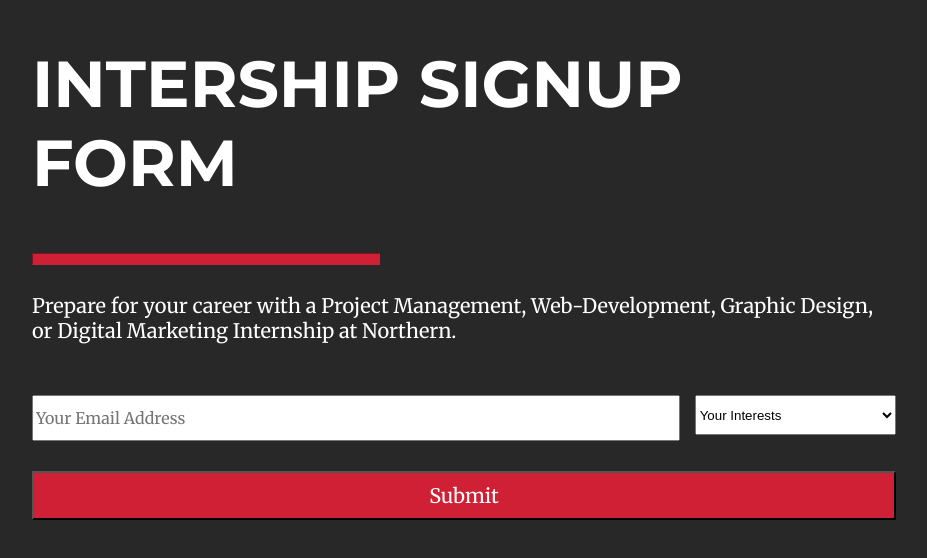
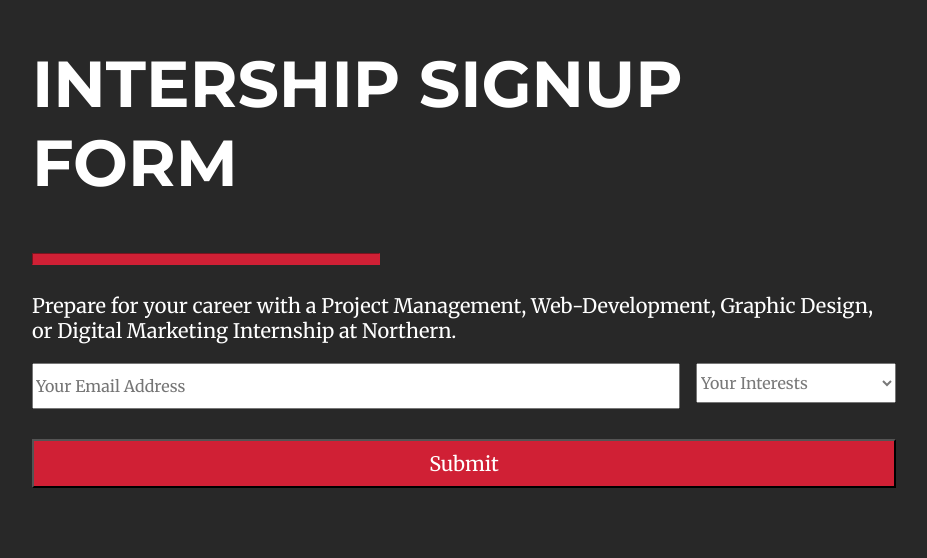
Before and after one commit to CaitieCat/internSignup, a React (Create React App) app: page / in a window 1280 px wide. Shown: the part 108-666 px from the top of the page, without its empty margins (176-1103 px from the left). Built offline with nearby package versions, Linux system fonts and the light colour scheme.

Commit message:
Styling select box

```diff
--- a/src/components/Form.js
+++ b/src/components/Form.js
@@ -15,7 +15,12 @@ export default function Form(props){
     var validator = require("email-validator");
 
     function submit(){
-        if (validator.validate(email)){
+        if (!validator.validate(email)){
+            setEmail("invalidEmail");
+            console.log("Please enter a valid email");
+        } else if (choice === ""){
+            console.log("Please select an interest");
+        } else {
             console.log(email);
             console.log(choice);
             setState("submitted");
@@ -28,9 +33,10 @@ export default function Form(props){
     return (
         <div className="info">
            <p>Prepare for your career with a Project Management, Web-Development, Graphic Design, or Digital Marketing Internship at Northern.</p>
+                {email==="invalidEmail" && <h5 className="error">Please enter a valid email</h5>}
             <div className="form-input">
                 <div className="fields">
-                <form>
+                <form className="email">
                     <input
                         placeholder="Your Email Address"
                         className="email"
@@ -39,7 +45,7 @@ export default function Form(props){
                     </input>
                 </form>
                 <select
-                id="interests"
+                className="interests"
                 onChange={(event2) => setChoice(event2.target.value)}>
                     <option value="">Your Interests</option>
                     <option value="Project Management">Project Management</option>
--- a/src/components/form.css
+++ b/src/components/form.css
@@ -1,9 +1,20 @@
 @import url('https://fonts.googleapis.com/css2?family=Merriweather:ital@1&display=swap');
 
 .email{
+    display: flex;
+    align-items: flex-end;
+    flex-direction: column;
     font-family: "Merriweather", sans-serif;
     font-size: 16px;
+    color: #797979;
 }
+
+.interests{
+    font-family: "Merriweather", sans-serif;
+    font-size: 16px;
+    color: #797979;
+}
+
 
 .info{
     height: 50vh;
@@ -15,7 +26,6 @@
     display: flex;
     flex-direction: column;
     justify-content: space-around;
-    margin-top: 2em;
 }
 
 .fields{
@@ -37,3 +47,11 @@ input{
 button{
     width: 100%;
 }
+
+.error{
+    font-family: "Merriweather", sans-serif;
+    font-size: 12px;
+    width: 50%;
+    text-align: right;
+    margin-right: 0.5em;
+}
```
